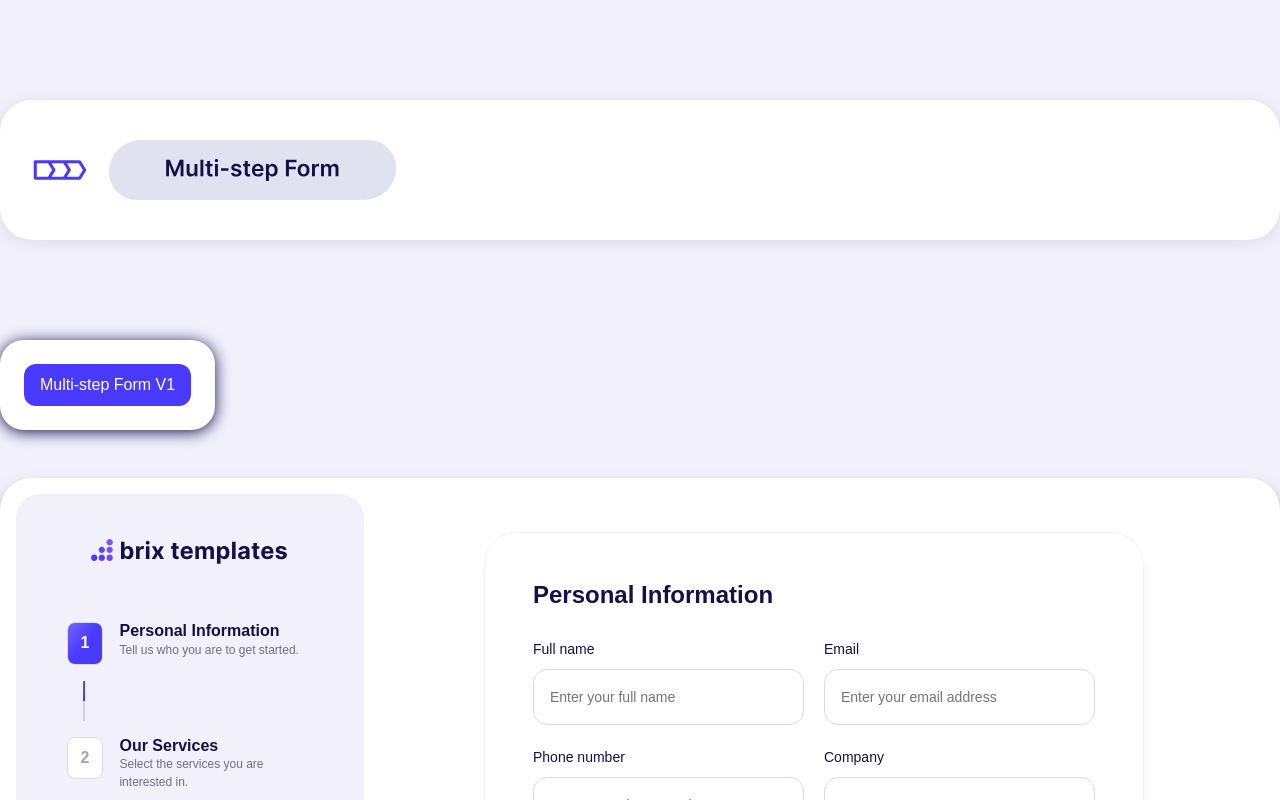
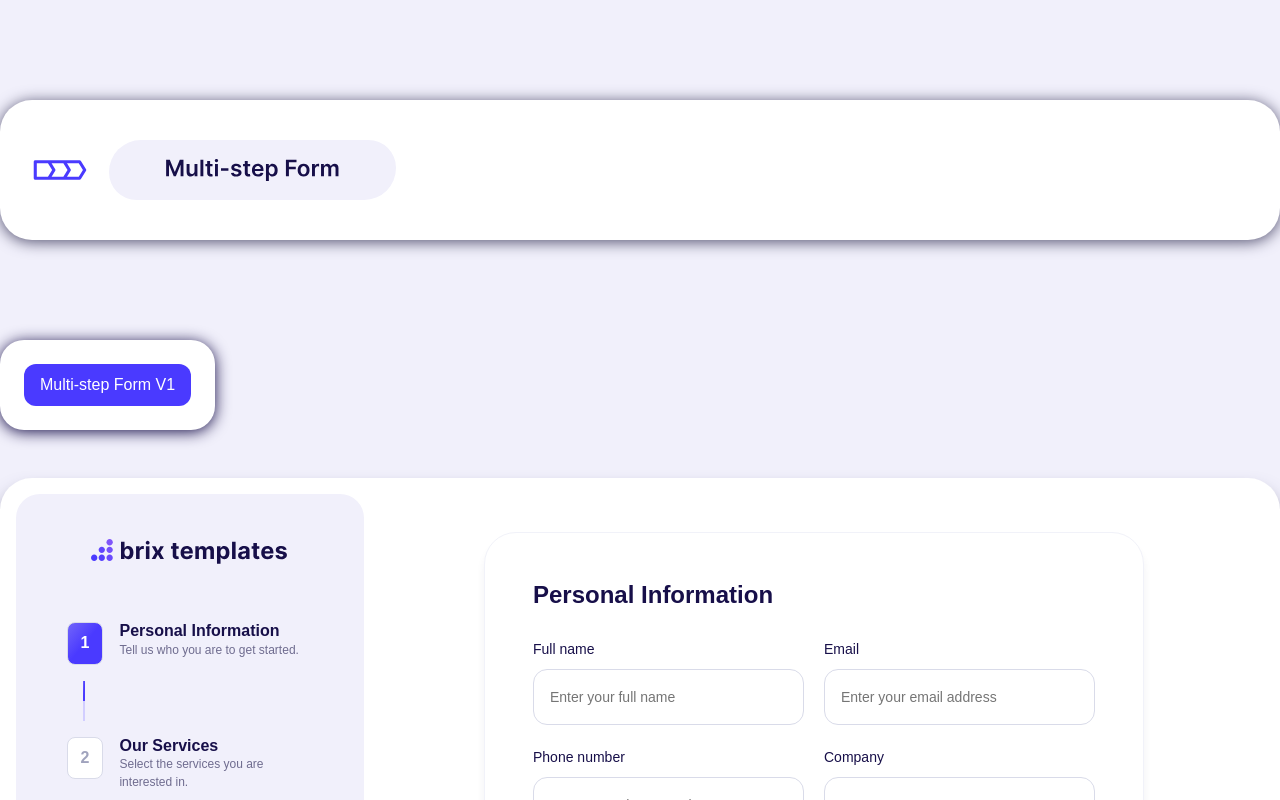
Before and after one commit to Mushahid3390/multi-step-form, a Next.js app: page / in a window 1280 px wide. Shown: the top 800 px of the page. Built offline with nearby package versions, Linux system fonts and the light colour scheme.

Commit message:
Refactor the navbar component

```diff
--- a/src/components/sections/navbar/Navbar.js
+++ b/src/components/sections/navbar/Navbar.js
@@ -9,12 +9,12 @@ const Navbar = () => {
        <Image
         src={logo}
         alt="Logo Icon"
-       className={styles.logo}
+       className={styles.nav__logo}
       />
         <Image
          src={textLogo}
          alt="Logo"
-         className={styles.textLogoContainer }
+         className={styles.nav__textLogo }
          />
     </div>
   );
--- a/src/components/sections/navbar/Navbar.module.scss
+++ b/src/components/sections/navbar/Navbar.module.scss
@@ -1,33 +1,30 @@
+@use "../../../styles/abstracts" as *;
+
 .nav {
   max-width: 1475px;
   width: 100%;
-  background-color: #FFFFFF;//white
+  background-color: white; //white
   display: flex;
   gap: 21px;
   align-items: center;
-  box-shadow: 0px 2px 15px #19213d1a;//$neutral-700: #514F6E;
+  box-shadow: 0px 2px 15px $neutral-700; //$neutral-700: #514F6E;
   border-radius: 32px;
   padding: 40px 32px;
-}
 
-.textLogoContainer {
-  width: 100%;
-  height: 100%;
-  max-width: 287.43px;
-  max-height: 59.925880432128906px;
-  background-color: #e0e2f0; //$neutral-200: #F1F0FB;
-  padding: 18.96px;
-  border-radius: 32px 27.72px;
-}
-
-.logo {
+  &__logo {
     max-width: 56px;
     max-height: 56px;
     height: 100%;
     width: 100%;
   }
 
-.textLogo {
-  width: 232px;
-  height: 22px;
+  &__textLogo {
+    width: 100%;
+    height: 100%;
+    max-width: 287.43px;
+    max-height: 59.925880432128906px;
+    background-color: $neutral-200; //$neutral-200: #F1F0FB;
+    padding: 18.96px;
+    border-radius: 32px 27.72px;
   }
+}
```
Lines whose indentation alone changed are shown as unchanged.
